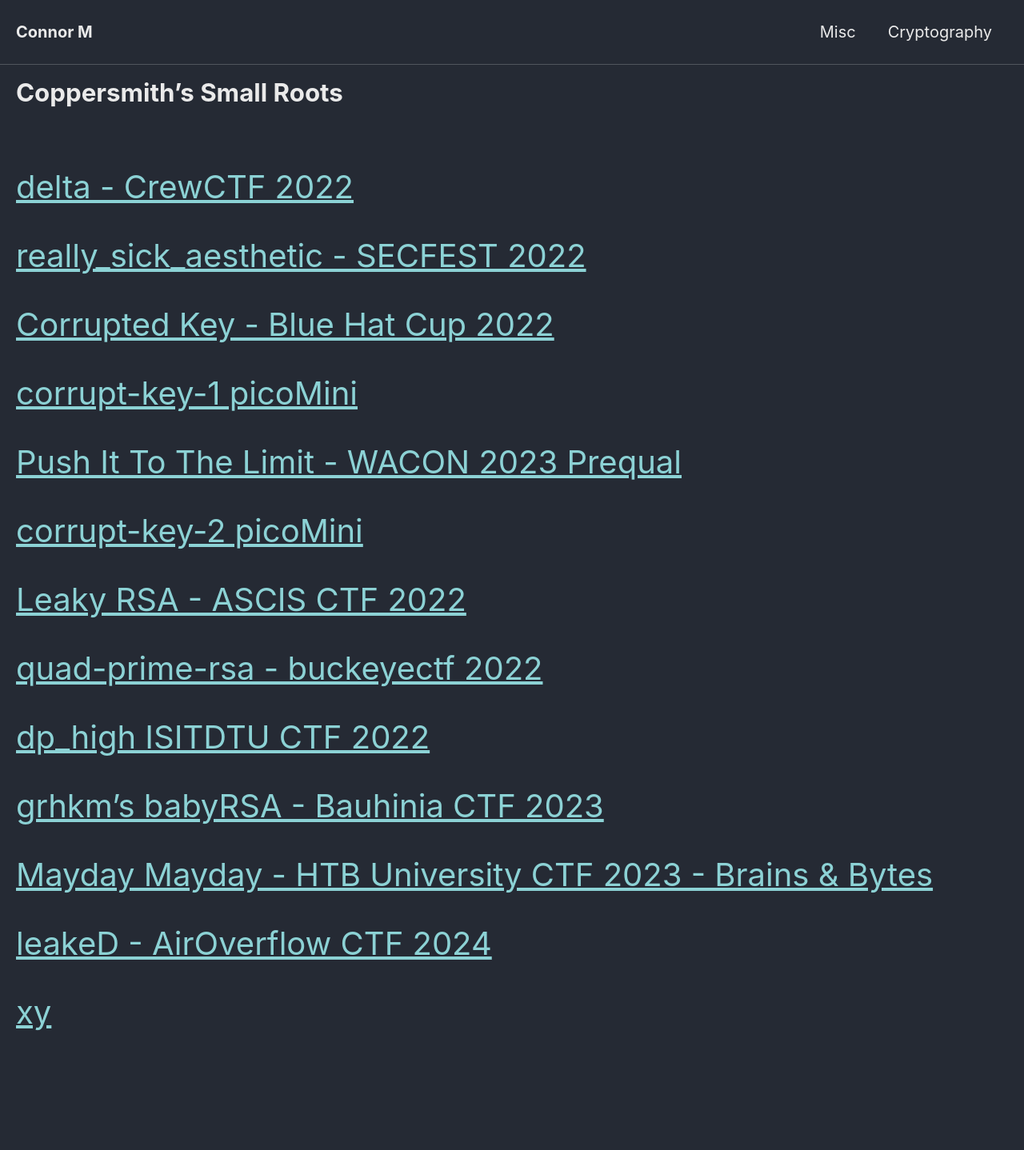
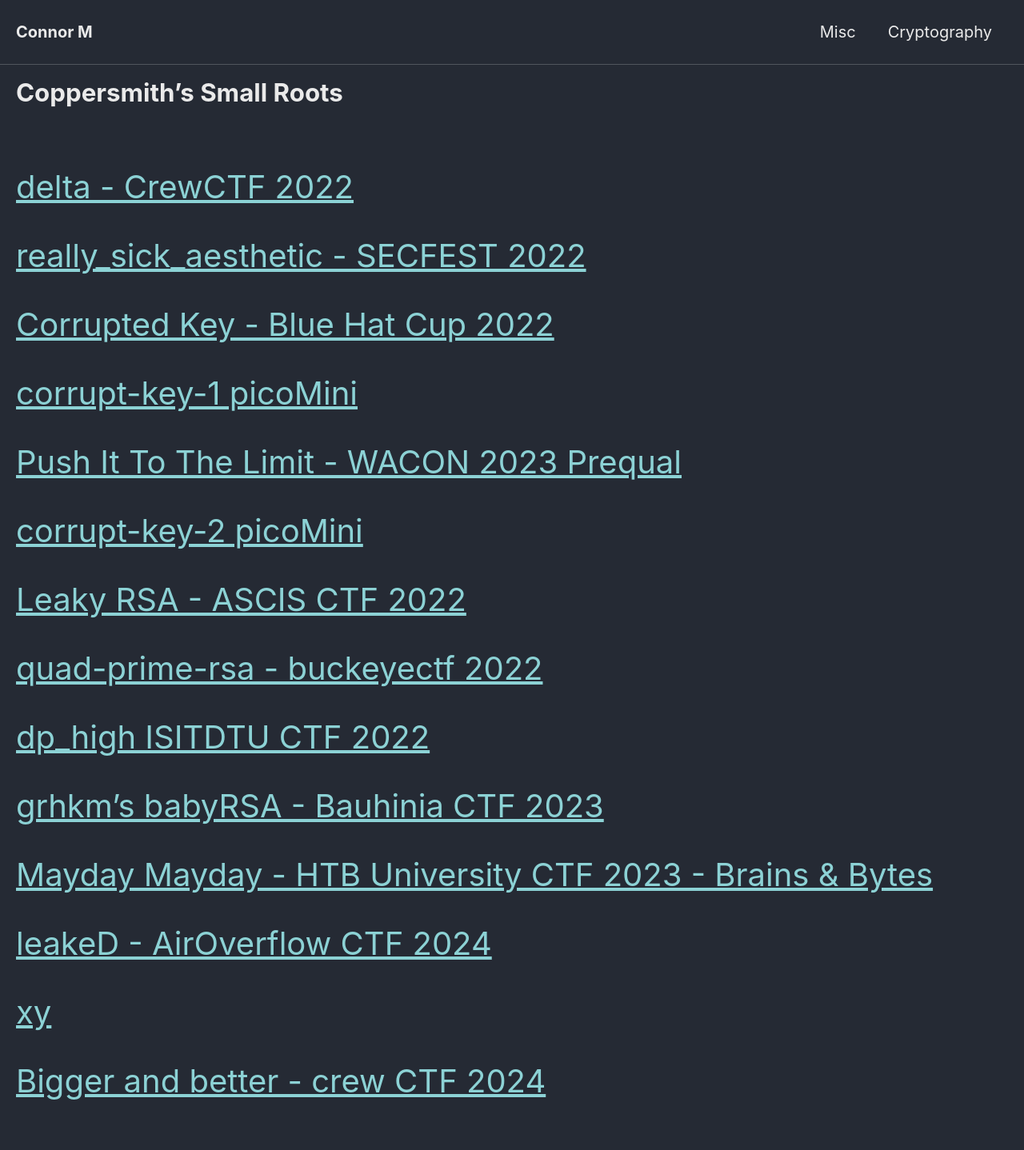
Before and after one commit to Connor-McCartney/Connor-McCartney.github.io, a Jekyll site: the page built from _pages/cryptography/small-roots/small-roots.md, in a window 1280 px wide. Shown: the whole page at 80% size. Built offline with Jekyll 4.4.1, drawn with Linux system fonts in a browser that asks for light colours; cached includes are drawn as plain includes; before the commit the page ends 1352 px from its top, so only the background shows below that.

Commit message:
Update small-roots.md

```diff
--- a/_pages/cryptography/small-roots/small-roots.md
+++ b/_pages/cryptography/small-roots/small-roots.md
@@ -32,3 +32,6 @@ title: Coppersmith's Small Roots
 <span style="font-size:2em;">   [leakeD - AirOverflow CTF 2024](/cryptography/small-roots/leakeD-AirOverflow-CTF-2024)       </span> <br>
 
 <span style="font-size:2em;">   [xy](/cryptography/small-roots/xy)       </span> <br>
+
+
+<span style="font-size:2em;">   [Bigger and better - crew CTF 2024](/cryptography/small-roots/Bigger-and-better-crew-CTF-2024)       </span> <br>
```
